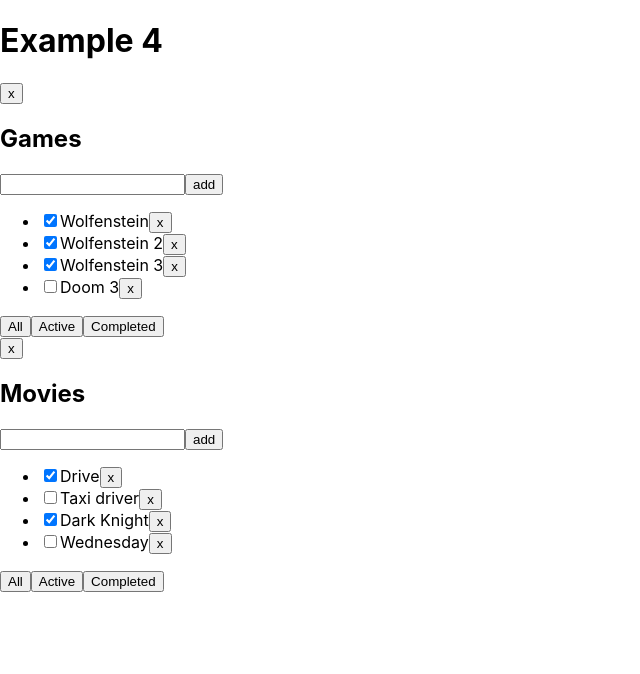
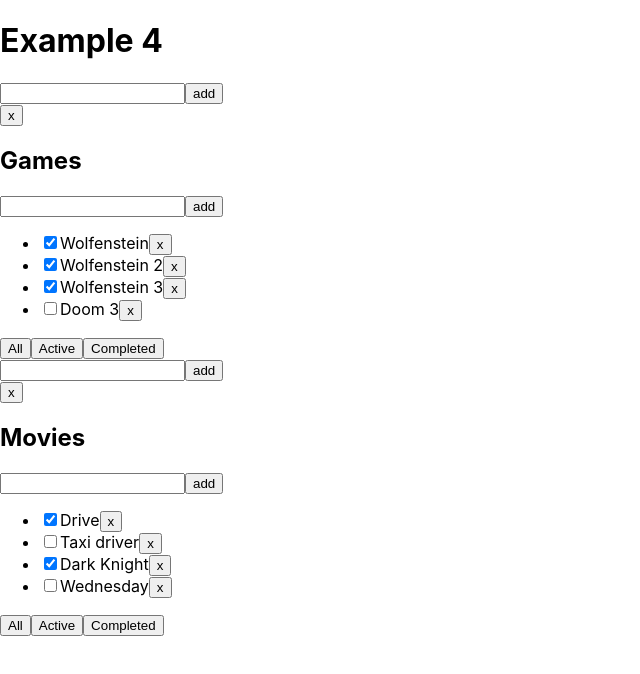
Before and after one commit to AndriiNyzhnyk1994/try-redux-toolkit, a React (Create React App) app: page / in a window 1280 px wide. Shown: the top 674 px of the page, without its empty margins (0-640 px from the left). Built offline with nearby package versions, Linux system fonts and the light colour scheme.

Commit message:
ex4/ added addTodoList function

```diff
--- a/src/Example4/App4.tsx
+++ b/src/Example4/App4.tsx
@@ -1,6 +1,7 @@
 import React, { useState } from 'react'
 import { v1 } from 'uuid'
 import { TodoList } from './TodoList'
+import { AddItemForm } from './utils/AddItemForm'
 
 
 export type TaskType = {
@@ -49,7 +50,12 @@
         setTodoLists(todoLists.filter(tl => tl.todoListId !== todoListId))
         delete tasks[todoListId]
     }
-
+    const addTodoList = (newTodoTitle: string) => {
+        const newTodoListId = v1()
+        const newTodoList: TodoListType = { todoListId: newTodoListId, title: newTodoTitle, filter: 'all' }
+        setTodoLists([newTodoList, ...todoLists])
+        setTasks({ ...tasks, [newTodoListId]: [] })
+    }
 
     const changeFilter = (todoListId: string, value: FilterValuesType) => {
         let todoList = todoLists.find(tl => tl.todoListId === todoListId)
@@ -103,10 +109,13 @@
                         tasksForTodoList = tasks[tl.todoListId].filter(t => t.isDone)
                     }
                     return (
+                        <div key={tl.todoListId}>
+                            <AddItemForm addItem={addTodoList}/>
                             <TodoList
                                 id={tl.todoListId}
                                 title={tl.title}
                                 filter={tl.filter}
+                                addTodoList={addTodoList}
                                 removeTodoList={removeTodoList}
                                 changeFilter={changeFilter}
                                 tasks={tasksForTodoList}
@@ -115,6 +124,8 @@
                                 changeTaskTitle={changeTaskTitle}
                                 changeTaskStatus={changeTaskStatus}
                             />
+                        </div>
+
                     )
                 })
             }
--- a/src/Example4/TodoList.tsx
+++ b/src/Example4/TodoList.tsx
@@ -7,6 +7,7 @@
     id: string
     tasks: TaskType[]
     filter: FilterValuesType
+    addTodoList: (newTodoTitle: string) => void
     removeTodoList: (todoListId: string) => void
     changeFilter: (todoListId: string, value: FilterValuesType) => void
     removeTask: (todoListId: string, taskId: string) => void
@@ -50,6 +51,7 @@
                         const removeTaskHandler = () => {
                             props.removeTask(props.id, t.taskId)
                         }
+
                         return (
                             <li key={t.taskId}>
                                 <input type="checkbox" checked={t.isDone} />
```
Lines whose indentation alone changed are shown as unchanged.
